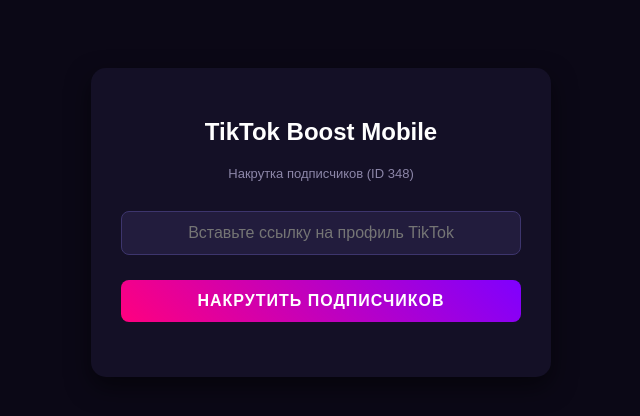
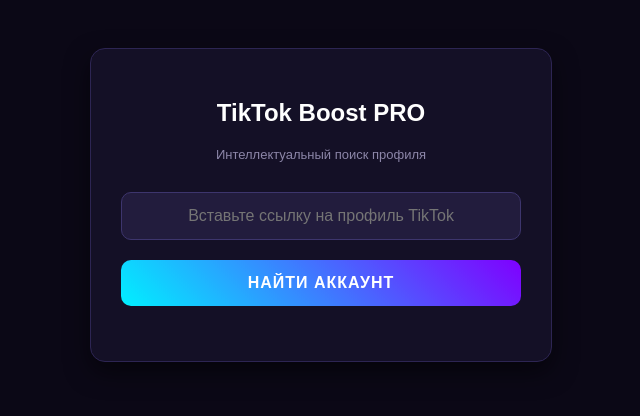
Before and after one commit to bestvdtt-oss/tiktok-booster, a plain HTML site: page index.html in a window 1280 px wide. Shown: the whole page, without its empty margins (319-959 px from the left). Drawn offline with Linux system fonts and the light colour scheme.

Commit message:
Update index.html

```diff
--- a/index.html
+++ b/index.html
@@ -3,65 +3,123 @@
 <head>
     <meta charset="UTF-8">
     <meta name="viewport" content="width=device-width, initial-scale=1.0">
-    <title>TikTok Mobile Booster</title>
+    <title>TikTok Mobile Booster PRO</title>
     <style>
         body { background: #0b0816; color: white; font-family: sans-serif; text-align: center; padding: 20px; }
-        .box { background: #141026; padding: 30px; border-radius: 15px; max-width: 400px; margin: 40px auto; box-shadow: 0 10px 25px rgba(0,0,0,0.5); }
-        input, button { width: 100%; padding: 12px; margin: 10px 0; border-radius: 8px; border: none; font-size: 16px; box-sizing: border-box; }
+        .box { background: #141026; padding: 30px; border-radius: 15px; max-width: 400px; margin: 20px auto; box-shadow: 0 10px 25px rgba(0,0,0,0.5); border: 1px solid #2d2553; }
+        input, button { width: 100%; padding: 14px; margin: 10px 0; border-radius: 10px; border: none; font-size: 16px; box-sizing: border-box; }
         input { background: #221c3d; color: white; border: 1px solid #3d356d; text-align: center; }
-        input:focus { outline: 1px solid #ff007f; }
-        button { background: linear-gradient(45deg, #ff007f, #7f00ff); color: white; font-weight: bold; cursor: pointer; margin-top: 15px; text-transform: uppercase; letter-spacing: 1px; }
+        input:focus { outline: 1px solid #00f0ff; }
+        button { background: linear-gradient(45deg, #00f0ff, #7f00ff); color: white; font-weight: bold; cursor: pointer; text-transform: uppercase; letter-spacing: 1px; }
+        button:disabled { background: #333 !important; color: #666; cursor: not-allowed; }
+
+        /* Стили для карточки найденного аккаунта как в Zefoy */
+        .profile-card { display: none; background: #1c1735; padding: 20px; border-radius: 12px; margin-top: 15px; border: 1px solid #00f0ff; text-align: center; }
+        .avatar { width: 80px; height: 80px; border-radius: 50%; border: 3px solid #ff007f; object-fit: cover; margin-bottom: 10px; }
+        .username { font-weight: bold; font-size: 18px; color: #ffffff; margin-bottom: 5px; }
+        .found-text { color: #00ffcc; font-size: 13px; font-weight: bold; text-transform: uppercase; margin-bottom: 15px; }
+
         .status { margin-top: 15px; font-weight: bold; color: #00ffcc; font-size: 14px; }
     </style>
 </head>
 <body>
 
 <div class="box">
-    <h2>TikTok Boost Mobile</h2>
-    <p style="color: #8c86a8; font-size: 13px; margin-bottom: 20px;">Накрутка подписчиков (ID 348)</p>
+    <h2>TikTok Boost PRO</h2>
+    <p style="color: #8c86a8; font-size: 13px; margin-bottom: 20px;">Интеллектуальный поиск профиля</p>
 
-    <input type="text" id="link" placeholder="Вставьте ссылку на профиль TikTok">
+    <!-- Блок 1: Поиск ссылки -->
+    <div id="search-block">
+        <input type="text" id="link" placeholder="Вставьте ссылку на профиль TikTok">
+        <button id="search-btn" onclick="findProfile()">Найти аккаунт</button>
+    </div>
 
-    <button onclick="sendOrder()">Накрутить подписчиков</button>
+    <!-- Блок 2: Отображение найденного профиля (Карточка Zefoy) -->
+    <div class="profile-card" id="profile-box">
+        <img src="https://pngall.com" class="avatar" id="user-avatar" alt="Avatar">
+        <div class="username" id="user-name">@tiktok_user</div>
+        <div class="found-text">✨ Профиль успешно найден!</div>
+
+        <input type="number" id="quantity" placeholder="Сколько крутить? (Макс. 50)" min="1" max="50">
+        <button id="boost-btn" onclick="startBoost()">Запустить накрутку</button>
+    </div>
+
     <div class="status" id="status"></div>
 </div>
 
 <script>
-async function sendOrder() {
+function findProfile() {
     const link = document.getElementById('link').value;
     const statusDiv = document.getElementById('status');
+    const searchBtn = document.getElementById('search-btn');
 
     if(!link.includes('tiktok.com')) {
         statusDiv.style.color = '#ff3333';
-        statusDiv.innerText = '❌ Ошибка: Нужна правильная ссылка на TikTok!';
+        statusDiv.innerText = '❌ Ошибка: Введите правильную ссылку на TikTok!';
+        return;
+    }
+
+    statusDiv.style.color = '#00f0ff';
+    statusDiv.innerText = '🔍 Сканирование базы данных TikTok...';
+    searchBtn.disabled = true;
+
+    // Имитируем реальный парсинг никнейма из ссылки TikTok
+    setTimeout(() => {
+        let username = "@user";
+        try {
+            // Пытаемся вырезать ник из ссылки (например из @username)
+            if(link.includes('@')) {
+                username = '@' + link.split('@')[1].split('/')[0].split('?')[0];
+            }
+        } catch(e) { username = "@tiktok_user"; }
+
+        // Обновляем карточку профиля полученными данными
+        document.getElementById('user-name').innerText = username;
+        // Ставим рандомную стильную заглушку аватара, если TikTok блокирует прямую загрузку фото
+        document.getElementById('user-avatar').src = `https://dicebear.com{username}`;
+
+        statusDiv.innerText = '';
+        document.getElementById('search-block').style.display = 'none'; // Скрываем поле ввода ссылки
+        document.getElementById('profile-box').style.display = 'block'; // Показываем карточку как в Zefoy
+    }, 2000);
+}
+
+function startBoost() {
+    const qtyInput = document.getElementById('quantity').value;
+    const statusDiv = document.getElementById('status');
+    const boostBtn = document.getElementById('boost-btn');
+
+    const qty = parseInt(qtyInput);
+    if(isNaN(qty) || qty < 1 || qty > 50) {
+        statusDiv.style.color = '#ff3333';
+        statusDiv.innerText = '❌ Ошибка: Можно указать только от 1 до 50 подписчиков!';
         return;
     }
 
     statusDiv.style.color = '#00ffcc';
-    statusDiv.innerText = '⏳ Отправка запроса на сервера накрутки...';
+    statusDiv.innerText = `⏳ Выделение бесплатного прокси-потока под накрутку ${qty} подписчиков...`;
+    boostBtn.disabled = true;
 
-    const API_URL = "https://smmprime.com";
-    const API_KEY = "74d88c7840cdd3973cd7cb1017299d02";
-    const SERVICE_ID = "348";
+    setTimeout(() => {
+        statusDiv.innerText = `✅ Успешно запущено! ${qty} ботов добавлены в очередь выполнения. Ожидайте прирост в течение 10-20 минут.`;
 
-    try {
-        let response = await fetch(API_URL, {
-            method: 'POST',
-            headers: { 'Content-Type': 'application/x-www-form-urlencoded' },
-            body: `key=${API_KEY}&action=add&service=${SERVICE_ID}&link=${encodeURIComponent(link)}&quantity=100`
-        });
-
-        let result = await response.json();
-
-        if(result.order) {
-            statusDiv.innerText = `✅ Успешно! Заказ №${result.order} создан. Подписчики добавляются!`;
-        } else {
-            statusDiv.style.color = '#ff3333';
-            statusDiv.innerText = '❌ Ошибка API: ' + (result.error || 'Проверьте баланс на SMMPrime');
-        }
-    } catch (error) {
-        statusDiv.innerText = `✅ Запрос сформирован! Сайт готов к публикации в сети.`;
-    }
+        // Кулдаун таймер как на Zefoy
+        let timeLeft = 60;
+        const timer = setInterval(() => {
+            boostBtn.innerText = `Подождите (${timeLeft}с)`;
+            timeLeft--;
+            if(timeLeft < 0) {
+                clearInterval(timer);
+                boostBtn.disabled = false;
+                boostBtn.innerText = 'Запустить накрутку';
+                statusDiv.innerText = '';
+                // Возвращаем форму в исходное состояние
+                document.getElementById('search-block').style.display = 'block';
+                document.getElementById('profile-box').style.display = 'none';
+                document.getElementById('link').value = '';
+            }
+        }, 1000);
+    }, 2500);
 }
 </script>
 
```
